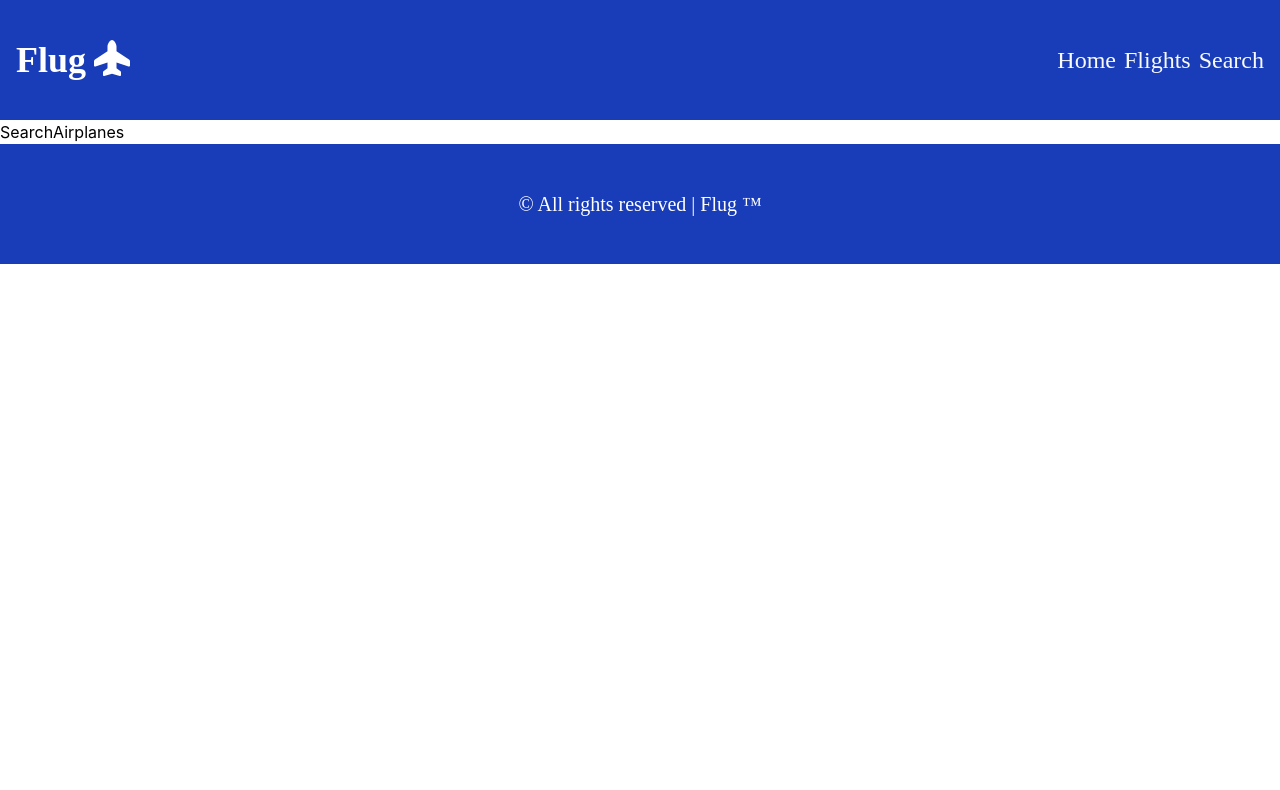
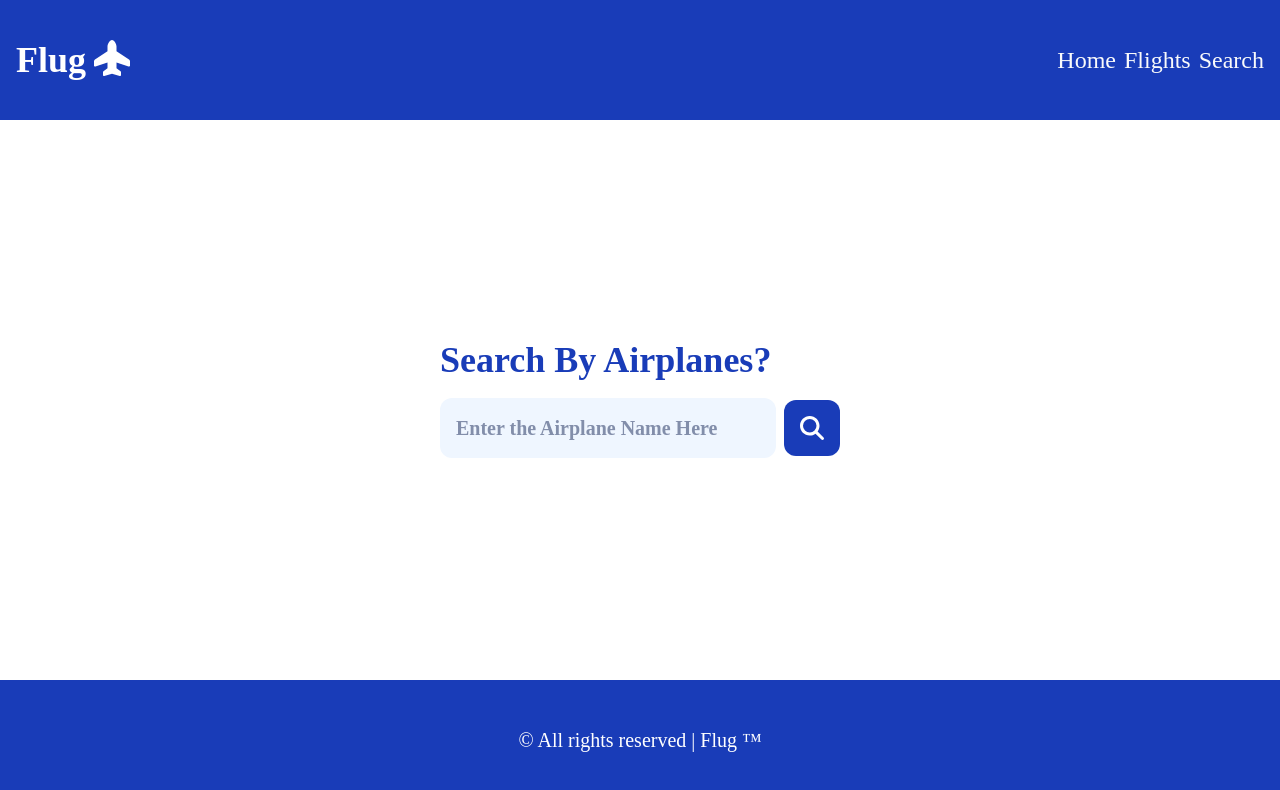
Before and after one commit to lucky-KRMU/Flug, a React (Vite) app: page /search/airplanes in a window 1280 px wide. Shown: the top 790 px of the page. Built offline with nearby package versions, Linux system fonts and the light colour scheme; a web font is replaced by a local one.

Commit message:
add SearchForm in SearchAirplanes

```diff
--- a/src/Components/Airplanes/SearchAirplanes.jsx
+++ b/src/Components/Airplanes/SearchAirplanes.jsx
@@ -1,8 +1,16 @@
 import React from 'react'
+import SearchForm from '../SearchForm/SearchForm'
 
 function SearchAirplanes() {
+
+  const handleSubmit = async (e) => {
+    e.preventDefault();
+  }
+
   return (
-    <div>SearchAirplanes</div>
+    <>
+    <SearchForm searchBy="Airplanes" placeholder="Airplane Name" handleFormSubmit={handleSubmit} />
+    </>
   )
 }
 
```
